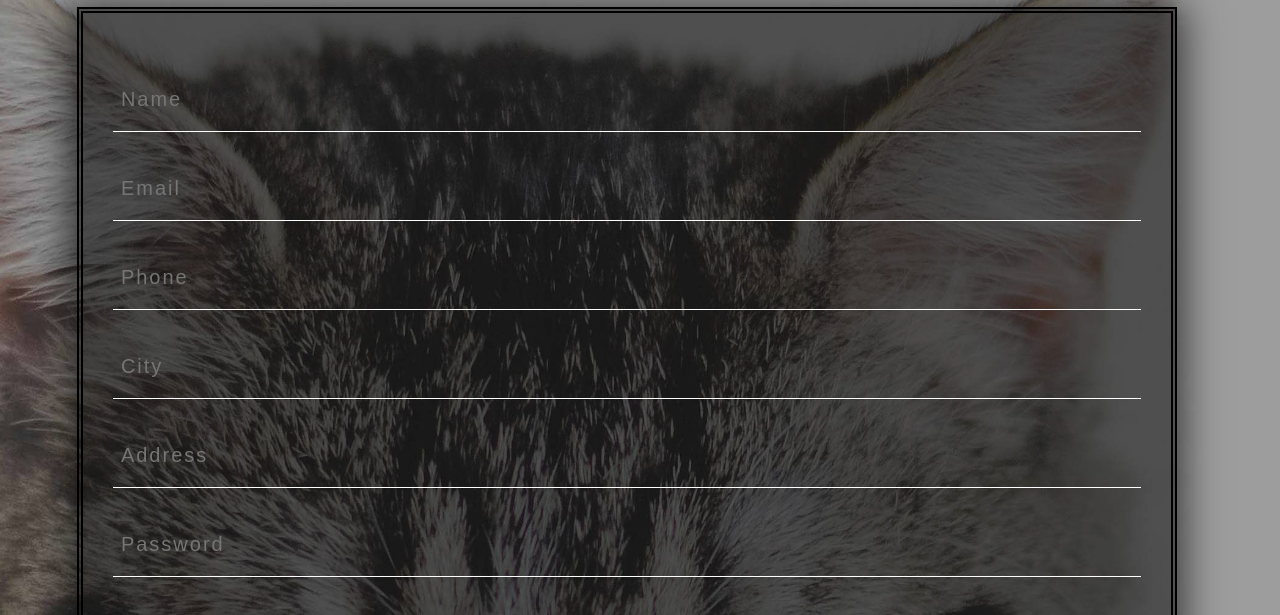
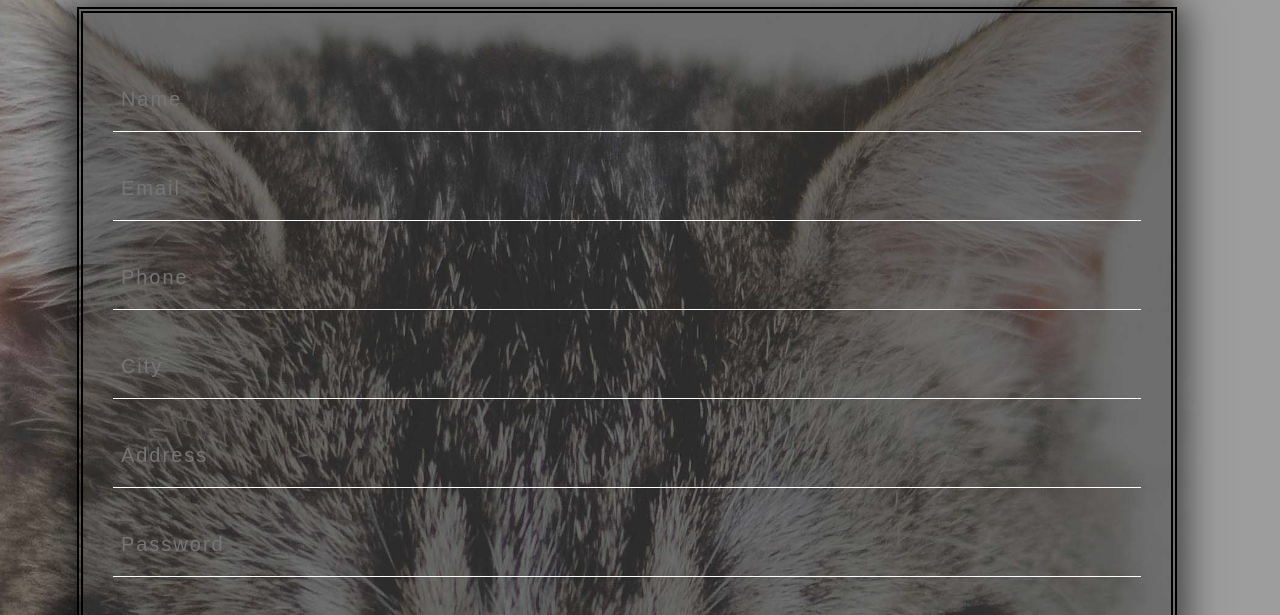
Before and after one commit to xiaohei6856/webpage, a plain HTML site: page text/biaodan.html in a window 1280 px wide. Shown: the part 167-782 px from the top of the page. Drawn offline with Linux system fonts and the light colour scheme.

Commit message:
最后一次提交

```diff
--- a/text/biaodan.html
+++ b/text/biaodan.html
@@ -42,7 +42,7 @@
 					border: 6px double #000000;
 					box-shadow: -2px 7px 37px 8px rgb(0 0 0 / 67%);
 					padding: 30px;
-					background-color: rgba(0, 0, 0, 0.5);
+					background-color: rgba(36, 36, 36, 0.4);
 			}
 			.biaoti{
 				height: 116px;
@@ -142,6 +142,7 @@
 				height: 60px;
 				background-color: #7FFFD4;
 			}
+
 			h2{
 				text-align: center;
 			}
```
